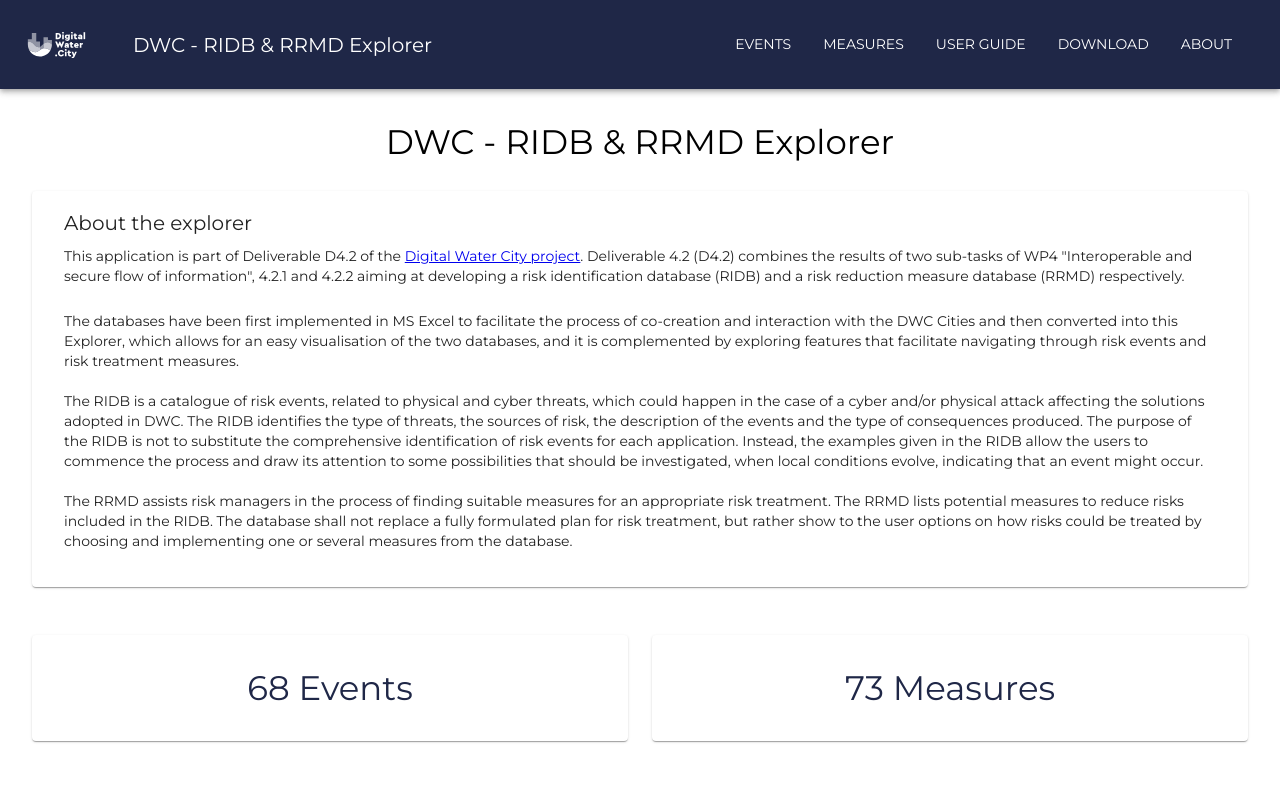
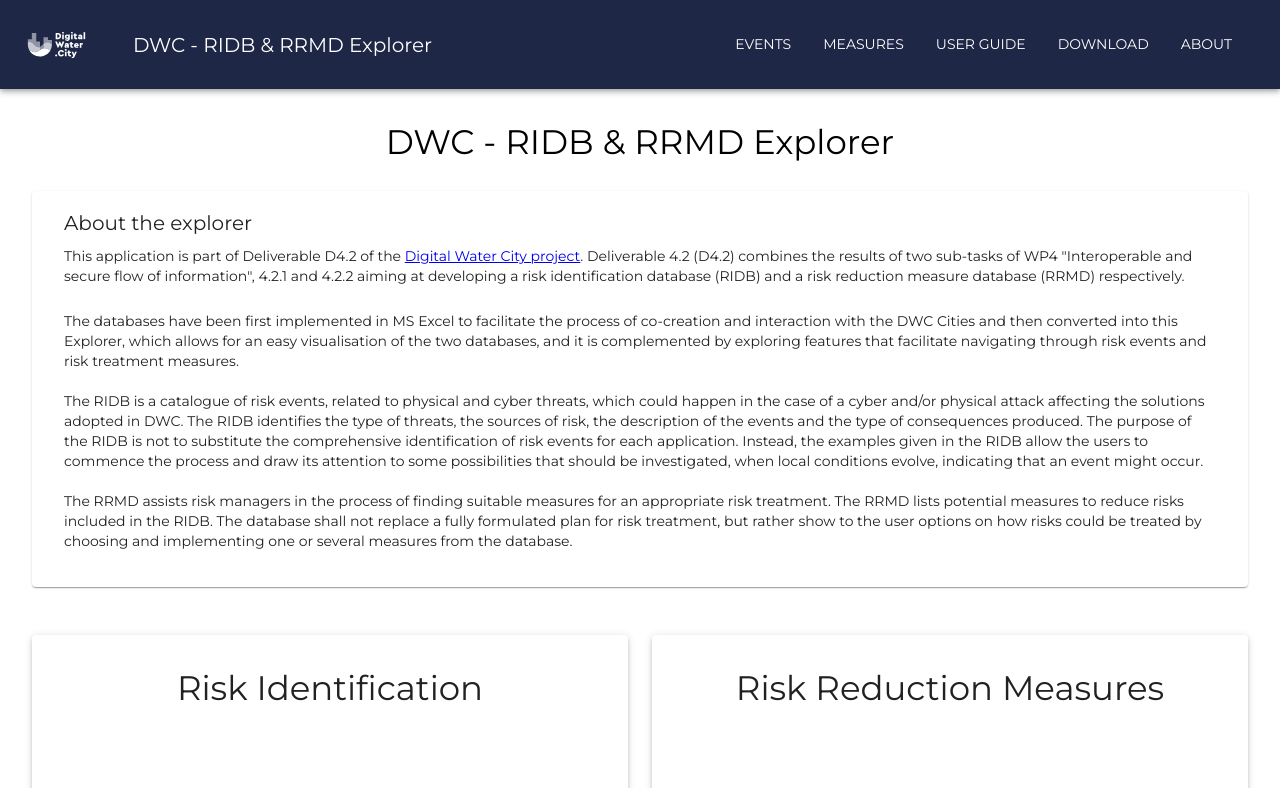
Before and after one commit to SINTEF-Infosec/dwc-risk-explorer, a React (Create React App) app: page / in a window 1280 px wide. Shown: the top 788 px of the page. Built offline with nearby package versions, Linux system fonts and the light colour scheme.

Commit message:
Add Headlines to cards.

```diff
--- a/src/Pages/HomePage.jsx
+++ b/src/Pages/HomePage.jsx
@@ -65,7 +65,12 @@ function HomePage() {
                         </Paper>
                     </Grid>
                     <Grid item xs={12} md={6}>
-                        <Paper className={classes.paper}>
+                        <Paper className={classes.paper} elevation={3}>
+                            <Box m={1} p={4} className={classes.title}>
+                                <Typography id={"events"} variant="h4">
+                                    Risk Identification
+                                </Typography>
+                            </Box>
                             <Box m={1} p={4} className={classes.title}>
                                 <Typography id={"events-counts"} variant="h4">
                                     <Link href={""} onClick={() => history.push("/events/")}>{events.length} Events</Link>
@@ -74,7 +79,12 @@ function HomePage() {
                         </Paper>
                     </Grid>
                     <Grid item xs={12} md={6}>
-                        <Paper className={classes.paper}>
+                        <Paper className={classes.paper} elevation={3}>
+                            <Box m={1} p={4} className={classes.title}>
+                                <Typography id={"measures"} variant="h4">
+                                    Risk Reduction Measures
+                                </Typography>
+                            </Box>
                             <Box m={1} p={4} className={classes.title}>
                                 <Typography id={"measures-counts"} variant="h4">
                                     <Link href={""} onClick={() => history.push("/measures/")}>{measures.length} Measures</Link>
```
